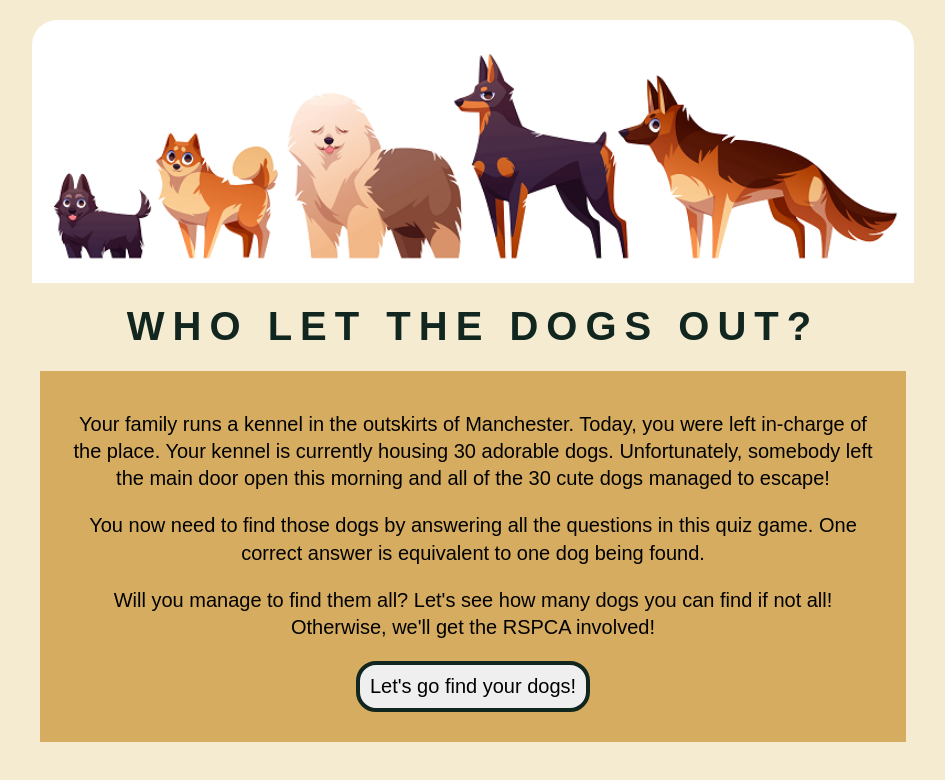
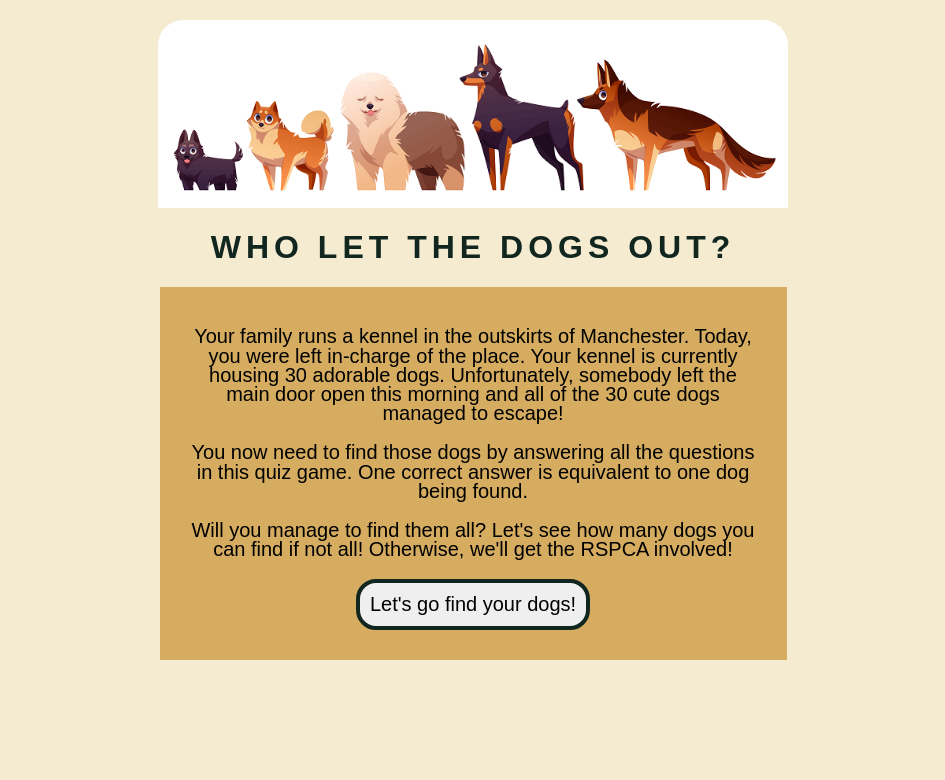
Before and after one commit to mikel072889/dogs-quiz-project2, a plain HTML site: page index.html in a window 1280 px wide. Shown: the whole page, without its empty margins (167-1112 px from the left). Drawn offline with Linux system fonts and the light colour scheme; a web font is replaced by a local one.

Commit message:
Adjust styling for large devices media query

```diff
--- a/assets/css/style.css
+++ b/assets/css/style.css
@@ -196,20 +196,20 @@ button:hover {
 /* Large devices (laptops and desktops, 992px and up) */
 @media screen and (min-width: 992px) {
     body {
-        line-height: 1.7rem;
+        line-height: 1.2rem;
         font-size: 20px;
     }
 
     img {
-        width: 70%;
+        width: 50%;
     }
 
     .page {
-        width: 64%;
+        width: 45%;
     }
 
     h1 {
-        font-size: 2.5rem;
-        letter-spacing: 8px;
+        font-size: 2rem;
+        letter-spacing: 5px;
     }
 }
```
